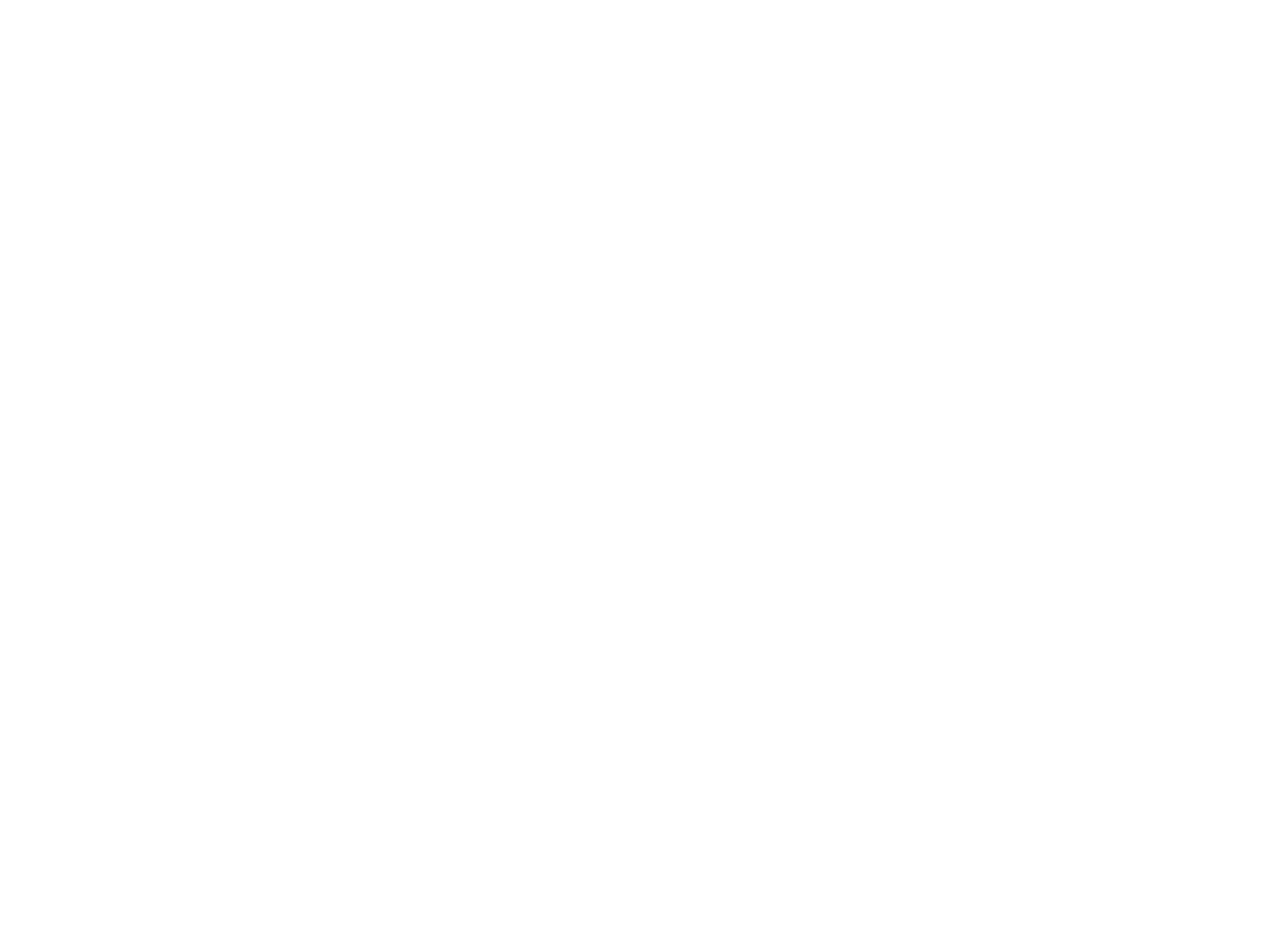
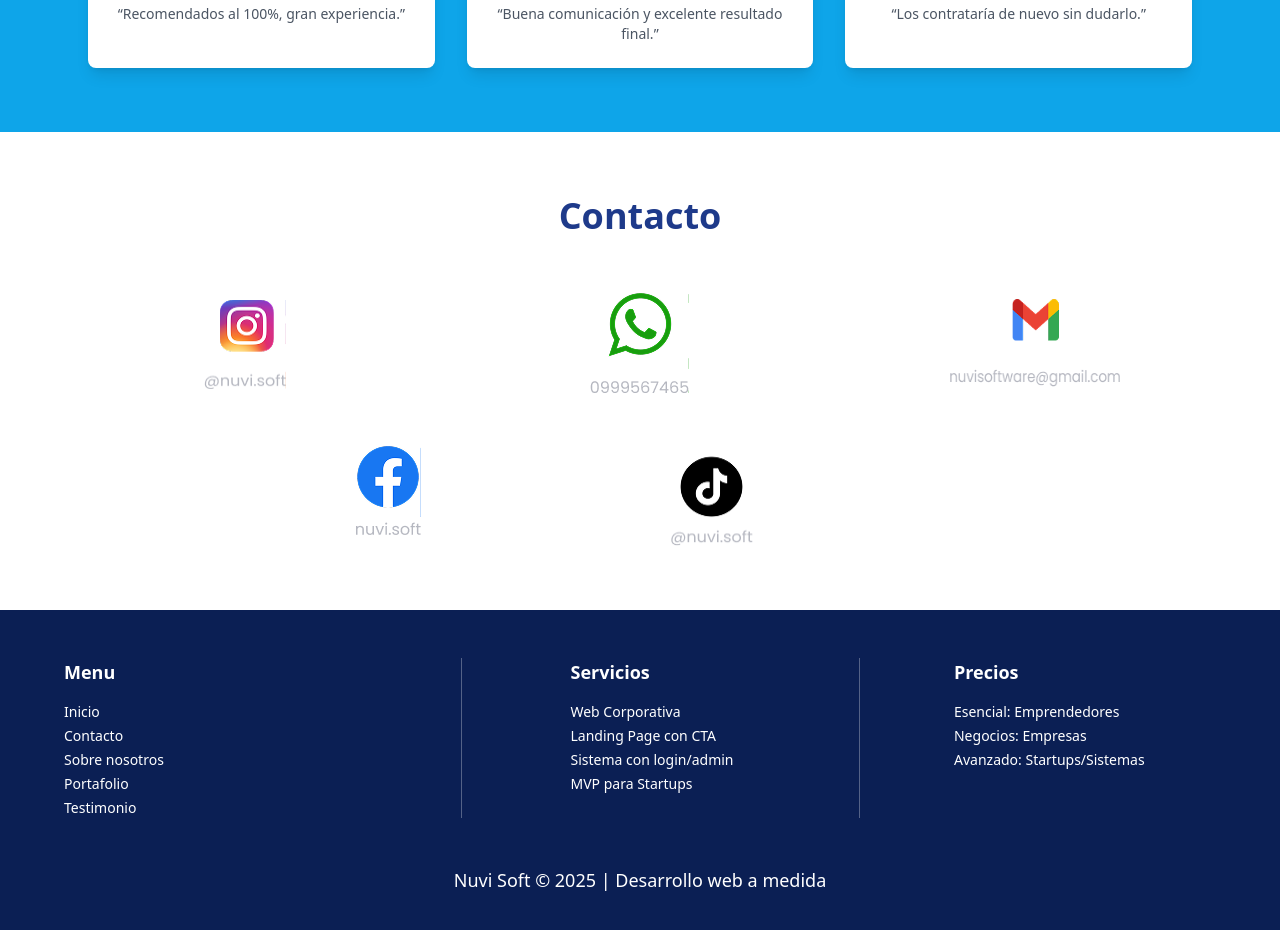
Before and after one commit to hsmg777/nivu_page, a React (Vite) app in the folder nivu_soft/: page / in a window 1280 px wide. Shown: the part 1100-2030 px from the top of the page. Before the commit the page ends 800 px from the top, so only its background shows below. Built offline with nearby package versions, Linux system fonts and the light colour scheme.

Commit message:
Componente Contact y Footer finalizados con diseño exacto

```diff
--- a/nivu_soft/src/App.jsx
+++ b/nivu_soft/src/App.jsx
@@ -1,25 +1,18 @@
 import { BrowserRouter as Router, Routes, Route } from 'react-router-dom';
 
-import Main from './pages/Main';
-import Pricing from './pages/Pricing';
-import Services from './pages/Services';
-import NotFound from './pages/NotFound';
-import Maintenance from './pages/Maintenance';
-
+import Main from './Pages/Main';
+import Pricing from './Pages/Pricing';
+import Services from './Pages/Services';
+import NotFound from './Pages/NotFound';
 
 function App() {
   return (
     <Router>
       <Routes>
-        <Route path="*" element={<Main />} />
+        <Route path="/" element={<Main />} />
         <Route path="/services" element={<Services />} />
         <Route path="/pricing" element={<Pricing />} />
-        {/* Página de mantenimiento (opcional activar) */}
-         <Route path="/" element={<Maintenance />} />
-
-        {/* Página 404 como fallback */}
         <Route path="*" element={<NotFound />} />
-
       </Routes>
     </Router>
   );
--- a/nivu_soft/src/Pages/Main.jsx
+++ b/nivu_soft/src/Pages/Main.jsx
@@ -1,39 +1,16 @@
+import Portfolio from '../components/Portfolio';
+import Testimonials from '../components/Testimonials';
+import Contact from '../components/Contact';
+import Footer from '../components/Footer';
+
 function Main() {
   return (
-    <div className="min-h-screen bg-gray-100 p-8">
-      <h1 className="text-4xl font-extrabold text-center text-blue-600 mb-8">
-        Servicios de NivuSoft 🚀
-      </h1>
-
-      <div className="overflow-x-auto">
-        <table className="min-w-full bg-white shadow-lg rounded-lg overflow-hidden">
-          <thead className="bg-blue-600 text-white">
-            <tr>
-              <th className="px-6 py-3 text-left text-sm font-semibold uppercase">Servicio</th>
-              <th className="px-6 py-3 text-left text-sm font-semibold uppercase">Descripción</th>
-              <th className="px-6 py-3 text-left text-sm font-semibold uppercase">Precio</th>
-            </tr>
-          </thead>
-          <tbody className="divide-y divide-gray-200 text-gray-700">
-            <tr>
-              <td className="px-6 py-4 font-medium">Landing Page</td>
-              <td className="px-6 py-4">Página informativa responsiva y moderna</td>
-              <td className="px-6 py-4">$80</td>
-            </tr>
-            <tr className="bg-gray-50">
-              <td className="px-6 py-4 font-medium">Sistema Web</td>
-              <td className="px-6 py-4">CRUD, autenticación, base de datos</td>
-              <td className="px-6 py-4">$250</td>
-            </tr>
-            <tr>
-              <td className="px-6 py-4 font-medium">Mantenimiento</td>
-              <td className="px-6 py-4">Mejoras y soporte técnico mensual</td>
-              <td className="px-6 py-4">$30/mes</td>
-            </tr>
-          </tbody>
-        </table>
-      </div>
-    </div>
+    <>
+      <Portfolio />
+      <Testimonials />
+      <Contact />
+      <Footer />
+    </>
   );
 }
 
--- a/nivu_soft/src/components/Contact.jsx
+++ b/nivu_soft/src/components/Contact.jsx
@@ -1,61 +1,20 @@
-import '../css/contact.css';
-
 function Contact() {
   return (
-    <section className="bg-white py-16" id="contact">
-      <div className="max-w-6xl mx-auto px-6 text-center">
-        <h2 className="text-3xl font-bold mb-12 text-gray-800">Contacto</h2>
+    <section className="bg-white py-16 px-4" id="contact">
+      <div className="max-w-6xl mx-auto text-center">
+        <h2 className="text-4xl font-extrabold text-blue-900 mb-14">Contacto</h2>
 
-        <div className="grid grid-cols-1 sm:grid-cols-3 md:grid-cols-5 gap-8 justify-items-center">
-          {/* Instagram */}
-          <div className="flex flex-col items-center">
-            <img
-              src="/images/ig link.png"
-              alt="Instagram"
-              className="w-14 h-14 mb-2 contact-icon"
-            />
-            <p className="text-sm text-gray-600">@nivu.soft</p>
-          </div>
+        {/* Fila superior */}
+        <div className="grid grid-cols-3 gap-8 items-center justify-items-center mb-10">
+          <img src="/images/ig link.png" alt="Instagram" className="w-[86px] h-[89px]" />
+          <img src="/images/wpp link.png" alt="WhatsApp" className="w-[125px] h-[105px]" />
+          <img src="/images/mail lnk.png" alt="Gmail" className="w-[170px] h-[91px]" />
+        </div>
 
-          {/* WhatsApp */}
-          <div className="flex flex-col items-center">
-            <img
-              src="/images/Contacto.png"
-              alt="WhatsApp"
-              className="w-14 h-14 mb-2 contact-icon"
-            />
-            <p className="text-sm text-gray-600">0989671461</p>
-          </div>
-
-          {/* Gmail */}
-          <div className="flex flex-col items-center">
-            <img
-              src="/images/logo.jpeg"
-              alt="Gmail"
-              className="w-14 h-14 mb-2 rounded-full contact-icon"
-            />
-            <p className="text-sm text-gray-600">nivusoftmain@gmail.com</p>
-          </div>
-
-          {/* Facebook */}
-          <div className="flex flex-col items-center">
-            <img
-              src="/images/facebook lnk.png"
-              alt="Facebook"
-              className="w-14 h-14 mb-2 contact-icon"
-            />
-            <p className="text-sm text-gray-600">@nivu.soft</p>
-          </div>
-
-          {/* TikTok */}
-          <div className="flex flex-col items-center">
-            <img
-              src="/images/tiktok lnk.png"
-              alt="TikTok"
-              className="w-14 h-14 mb-2 contact-icon"
-            />
-            <p className="text-sm text-gray-600">@nivu.soft</p>
-          </div>
+        {/* Fila inferior */}
+        <div className="grid grid-cols-2 gap-10 justify-center items-center max-w-xl mx-auto">
+          <img src="/images/facebook lnk.png" alt="Facebook" className="w-[72px] h-[91px]" />
+          <img src="/images/tiktok lnk.png" alt="TikTok" className="w-[103px] h-[109px]" />
         </div>
       </div>
     </section>
--- a/nivu_soft/src/components/Footer.jsx
+++ b/nivu_soft/src/components/Footer.jsx
@@ -1,29 +1,26 @@
 function Footer() {
   return (
-    <footer className="bg-[#0B1F54] text-white py-12">
-      <div className="max-w-6xl mx-auto px-6 grid grid-cols-1 md:grid-cols-3 gap-8 text-sm text-center md:text-left">
-        {/* Columna 1 */}
-        <div>
-          <h3 className="font-semibold text-base mb-4">Menú</h3>
+    <footer className="bg-[#0B1F54] text-white py-12 px-6">
+      <div className="max-w-6xl mx-auto grid grid-cols-1 md:grid-cols-3 gap-10 text-sm">
+
+        {/* Menú */}
+        <div className="flex flex-col items-start">
+          <h3 className="text-lg font-bold mb-4">Menu</h3>
           <ul className="space-y-1">
             <li><a href="#inicio" className="hover:underline">Inicio</a></li>
             <li><a href="#contact" className="hover:underline">Contacto</a></li>
             <li><a href="#about" className="hover:underline">Sobre nosotros</a></li>
             <li><a href="#portafolio" className="hover:underline">Portafolio</a></li>
-            <li><a href="#testimonios" className="hover:underline">Testimonios</a></li>
+            <li><a href="#testimonios" className="hover:underline">Testimonio</a></li>
           </ul>
         </div>
 
-        {/* Línea divisora */}
-        <div className="hidden md:flex justify-center items-center">
-          <div className="h-full w-px bg-white opacity-30"></div>
-        </div>
-
-        {/* Columna 2 y 3 combinadas */}
-        <div className="md:col-span-1 grid grid-cols-1 sm:grid-cols-2 gap-8">
-          {/* Servicios */}
-          <div>
-            <h3 className="font-semibold text-base mb-4">Servicios</h3>
+        {/* Línea divisora + Servicios */}
+        <div className="relative flex flex-col items-center">
+          {/* Línea vertical */}
+          <div className="absolute left-0 top-0 bottom-0 w-px bg-white opacity-30 hidden md:block"></div>
+          <div className="relative z-10 flex flex-col items-start pl-6">
+            <h3 className="text-lg font-bold mb-4">Servicios</h3>
             <ul className="space-y-1">
               <li>Web Corporativa</li>
               <li>Landing Page con CTA</li>
@@ -31,10 +28,14 @@
               <li>MVP para Startups</li>
             </ul>
           </div>
+        </div>
 
-          {/* Precios */}
-          <div>
-            <h3 className="font-semibold text-base mb-4">Precios</h3>
+        {/* Línea divisora + Precios */}
+        <div className="relative flex flex-col items-center">
+          {/* Línea vertical */}
+          <div className="absolute left-0 top-0 bottom-0 w-px bg-white opacity-30 hidden md:block"></div>
+          <div className="relative z-10 flex flex-col items-start pl-6">
+            <h3 className="text-lg font-bold mb-4">Precios</h3>
             <ul className="space-y-1">
               <li>Esencial: Emprendedores</li>
               <li>Negocios: Empresas</li>
@@ -44,9 +45,11 @@
         </div>
       </div>
 
-      {/* Línea inferior */}
-      <div className="text-center text-sm text-white mt-10 px-4">
-        Nuvi Soft © 2025 | Desarrollo web a medida
+      {/* Texto inferior grande y centrado */}
+      <div className="mt-12 text-center">
+        <p className="text-base md:text-lg font-medium text-white">
+          Nuvi Soft © 2025 | Desarrollo web a medida
+        </p>
       </div>
     </footer>
   );
```
Also changed, not shown: nivu_soft/public/images/mail lnk.png (added), nivu_soft/public/images/wpp link.png (added), nivu_soft/src/css/contact.css (deleted).
